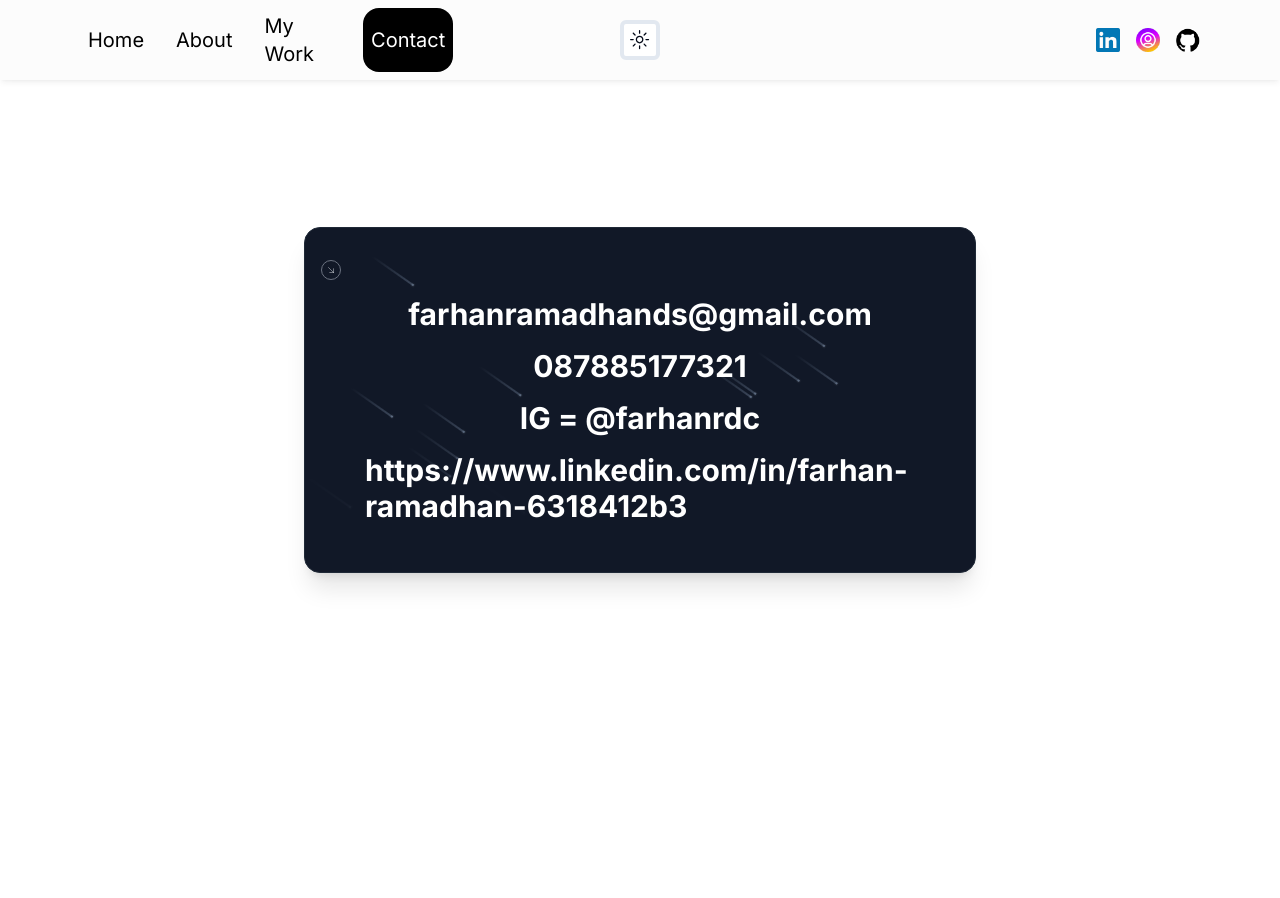
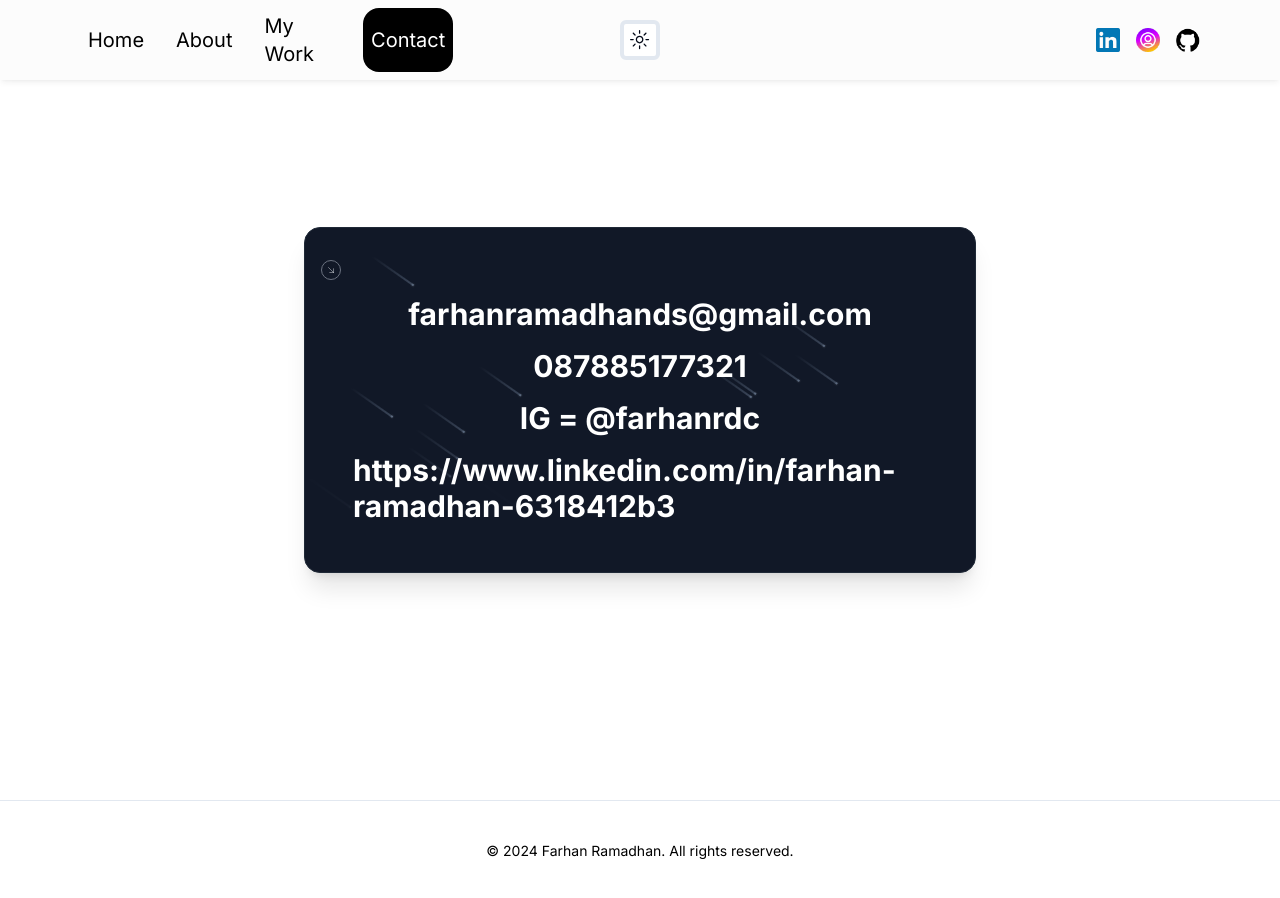
Before and after one commit to farhanrdc/my-portfolio, a Next.js app: page /contact in a window 1280 px wide. Shown: the top 898 px of the page. Before the commit the page ends 800 px from the top, so only its background shows below. Built offline with nearby package versions, Linux system fonts and the light colour scheme.

Commit message:
sixth commit:footbar and backtop button

```diff
--- a/app/contact/_components/kontak.tsx
+++ b/app/contact/_components/kontak.tsx
@@ -37,7 +37,7 @@ export function Kontak() {
           IG = @farhanrdc
           </h1>
 
-          <h1 className="ml-11 font-bold mx-auto text-lg md:text-3xl text-white mb-4 relative z-20">
+          <h1 className="ml-8 font-bold mx-auto text-lg md:text-3xl text-white mb-4 relative z-20">
           https://www.linkedin.com/in/farhan-ramadhan-6318412b3
           </h1>
 
--- /dev/null
+++ b/components/back-to-top.tsx
@@ -0,0 +1,46 @@
+"use client"
+
+import { useEffect, useState } from 'react'
+import React from 'react';
+
+const BackToTopButton: React.FC = () => {
+  const [backToTopButton, setBackToTopButton] = useState(false);
+
+  useEffect(() => {
+    const handleScroll = () => {
+      if (window.scrollY > 100) {
+        setBackToTopButton(true);
+      } else {
+        setBackToTopButton(false);
+      }
+    };
+
+    window.addEventListener('scroll', handleScroll);
+
+    return () => {
+      window.removeEventListener('scroll', handleScroll);
+    };
+  }, []);
+
+  const scrollUp = () => {
+    window.scrollTo({
+      top: 0,
+      behavior: 'smooth', // Optional: Add smooth scrolling animation
+    });
+  };
+
+  return (
+    <div>
+      {backToTopButton && (
+        <a
+          onClick={scrollUp}
+          className="fixed flex bottom-4 right-4 h-11 w-11 rounded-full bg-indigo-700 p-4 z-[999] items-center justify-center hover:animate-pulse hover:cursor-pointer"
+        >
+          <span className="mt-2 block h-3 w-5 rotate-45 border-t-2 border-l-2 dark:text-white dark:border-white"></span>
+        </a>
+      )}
+    </div>
+  );
+};
+
+export default BackToTopButton;
--- /dev/null
+++ b/components/footer.tsx
@@ -0,0 +1,13 @@
+const Footer = () => {
+    return (
+      <footer className="border-t h-full">
+          <div className="mx-auto py-10">
+              <p className="text-center text-sm text-black dark:text-indigo-100">
+                  &copy; 2024 Farhan Ramadhan. All rights reserved.
+              </p>
+          </div>
+    </footer>
+    )
+  }
+
+  export default Footer
--- a/components/transition-provider.tsx
+++ b/components/transition-provider.tsx
@@ -4,6 +4,8 @@ import { AnimatePresence } from "framer-motion";
 import Navbar from "./navbar";
 import { motion } from "framer-motion";
 import { usePathname } from "next/navigation";
+import Footer from "./footer";
+import BackToTopButton from "./back-to-top";
 
 
 const TransitionProvider = ({ children }:any) => {
@@ -43,8 +45,10 @@ const TransitionProvider = ({ children }:any) => {
 
         <div className="h-[calc(100vh - 6rem)]">
             {children}
+            <BackToTopButton />
         </div>
 
+        <Footer />
       </div>
     </AnimatePresence>
   );
```
